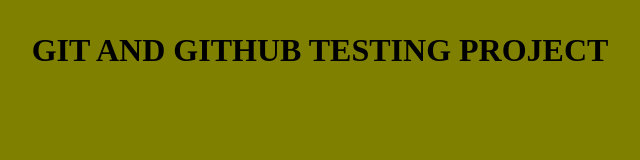
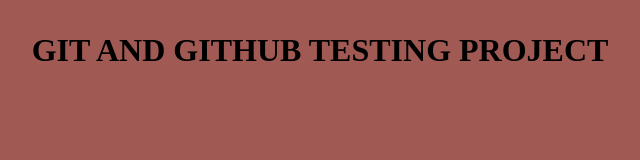
Before and after one commit to danr0nnn/testing-git, a plain HTML site: page index.html in a window 1280 px wide. Shown: the whole page, without its empty margins (320-960 px from the left). Drawn offline with Linux system fonts and the light colour scheme.

Commit message:
background changed to red

```diff
--- a/main.css
+++ b/main.css
@@ -5,7 +5,7 @@
 }
 
 .main {
-  background: olive;
+  background: rgb(161, 90, 83);
   width: 100vw;
   height: 100vh;
 }
```
